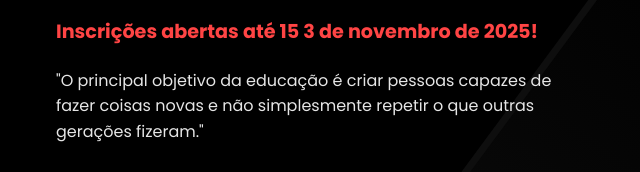
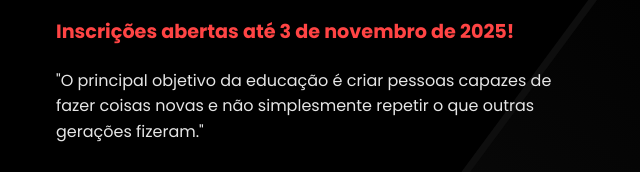
Before and after one commit to pietrooliveira17/hotsite-abh, a plain HTML site: page index.html in a window 1280 px wide. Shown: the part 373-545 px from the top of the page, 4-644 px from the left. Drawn offline with Linux system fonts and the light colour scheme.

Commit message:
Update index.html

```diff
--- a/index.html
+++ b/index.html
@@ -19,7 +19,7 @@
             <div class="hero-content">
                 <div class="hero-left">
                     <h1>Participe já do vestibulinho! Clique em Saiba Mais.</h1>
-                    <p class="hero-subtitle">Inscrições abertas até 15 3 de novembro de 2025!</p>
+                    <p class="hero-subtitle">Inscrições abertas até 3 de novembro de 2025!</p>
                     <p class="hero-description">"O principal objetivo da educação é criar pessoas capazes de fazer
                         coisas novas e não simplesmente repetir o que outras gerações fizeram."</p>
                     <a href="https://etecabh.cps.sp.gov.br/" target="_blank"><button class="cta-button">Saiba Mais</button></a>
```
